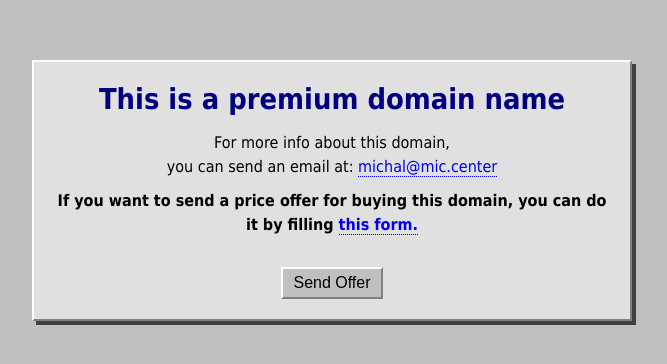
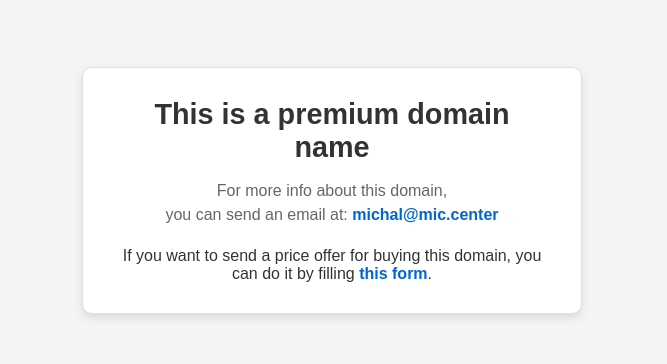
Before and after one commit to michalpixels/telka, a plain HTML site: page index.html in a window 1280 px wide. Shown: the part 210-574 px from the top of the page, without its empty margins (308-975 px from the left). Drawn offline with Linux system fonts and the light colour scheme.

Commit message:
Update index.html

```diff
--- a/index.html
+++ b/index.html
@@ -3,109 +3,90 @@
 <head>
     <meta charset="UTF-8">
     <meta name="viewport" content="width=device-width, initial-scale=1.0">
-    <title>Premium Domain Name</title>
+    <title>Premium Domain</title>
     <style>
         /* Basic Reset */
         * {
             margin: 0;
             padding: 0;
             box-sizing: border-box;
+            font-family: Arial, sans-serif;
         }
 
-        /* Windows 98 inspired background styling */
+        /* Centering the Card */
         body {
-            font-family: Tahoma, Arial, sans-serif;
             display: flex;
             align-items: center;
             justify-content: center;
-            height: 100vh;
-            margin: 0;
-            color: #000;
-            background-color: #c0c0c0;
-            text-align: center;
-            overflow: hidden;
+            min-height: 100vh;
+            background-color: #f3f4f6; /* Light background inspired by the example */
+            color: #333;
+            padding: 20px;
         }
 
-        /* Container box with retro border and shadow */
-        main {
-            background-color: #e0e0e0;
-            padding: 20px;
-            border: 2px solid #808080;
-            border-top: 2px solid #ffffff;
-            border-left: 2px solid #ffffff;
-            box-shadow: 4px 4px 0 #404040;
-            max-width: 600px;
+        /* Card container styling */
+        .card {
+            background-color: #ffffff;
+            border-radius: 10px;
+            padding: 30px;
+            max-width: 500px;
             width: 100%;
+            box-shadow: 0 4px 10px rgba(0, 0, 0, 0.1);
+            border: 1px solid #e0e0e0;
+            text-align: center;
         }
 
-        h1 {
+        /* Title */
+        .card h1 {
             font-size: 1.8em;
+            color: #333;
             margin-bottom: 15px;
-            color: #000080;
+            font-weight: bold;
         }
 
-        p, h3 {
+        /* Text */
+        .card p {
             font-size: 1em;
+            color: #666;
+            margin-bottom: 20px;
             line-height: 1.5;
-            margin: 10px 0;
-            color: #000;
         }
 
-        /* Link styling */
-        a {
-            color: #0000ee;
+        /* Email link */
+        .card a {
+            color: #0066cc;
             text-decoration: none;
-            border-bottom: 1px dotted;
+            font-weight: bold;
         }
 
-        a:hover {
-            color: #ff0000;
+        .card a:hover {
             text-decoration: underline;
         }
 
-        /* Button styling */
-        .btn {
-            display: inline-block;
-            padding: 5px 10px;
+        /* Form link */
+        .card h3 {
+            font-size: 1em;
+            color: #333;
             margin-top: 20px;
-            font-size: 1em;
-            color: #000;
-            background-color: #c0c0c0;
-            border: 2px solid #808080;
-            border-top: 2px solid #ffffff;
-            border-left: 2px solid #ffffff;
-            cursor: pointer;
+            font-weight: normal;
         }
 
-        .btn:hover {
-            background-color: #a0a0a0;
-        }
-
-        /* Responsive styling */
-        @media (max-width: 600px) {
-            h1 {
-                font-size: 1.5em;
-            }
-
-            p, h3 {
-                font-size: 0.9em;
-            }
-
-            main {
-                padding: 15px;
+        /* Additional padding for mobile */
+        @media (max-width: 500px) {
+            .card {
+                padding: 20px;
             }
         }
     </style>
 </head>
 <body>
 
-    <main>
+    <div class="card">
         <h1>This is a premium domain name</h1>
         <p>For more info about this domain,<br>
         you can send an email at: <a href="mailto:michal@mic.center">michal@mic.center</a></p>
-        <h3>If you want to send a price offer for buying this domain, you can do it by filling <a href="https://is.gd/telkaonline" target="_blank">this form.</a></h3>
-        <button class="btn" onclick="window.location.href='https://is.gd/telkaonline'">Send Offer</button>
-    </main>
+        <h3>If you want to send a price offer for buying this domain, you can do it by filling <a href="https://is.gd/telkaonline" target="_blank">this form</a>.</h3>
+    </div>
 
 </body>
 </html>
```
